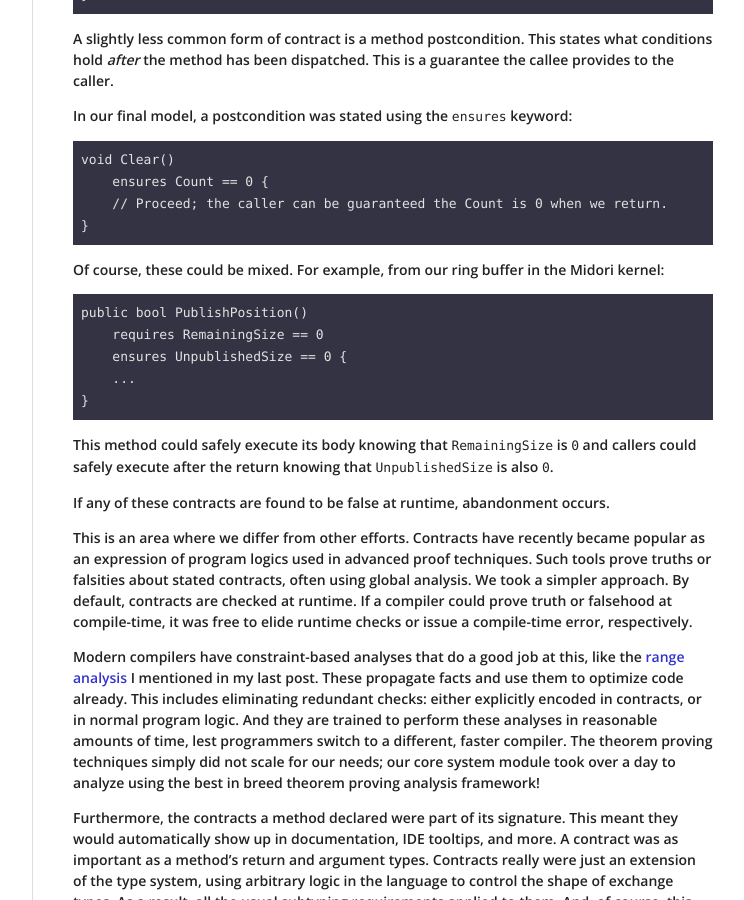
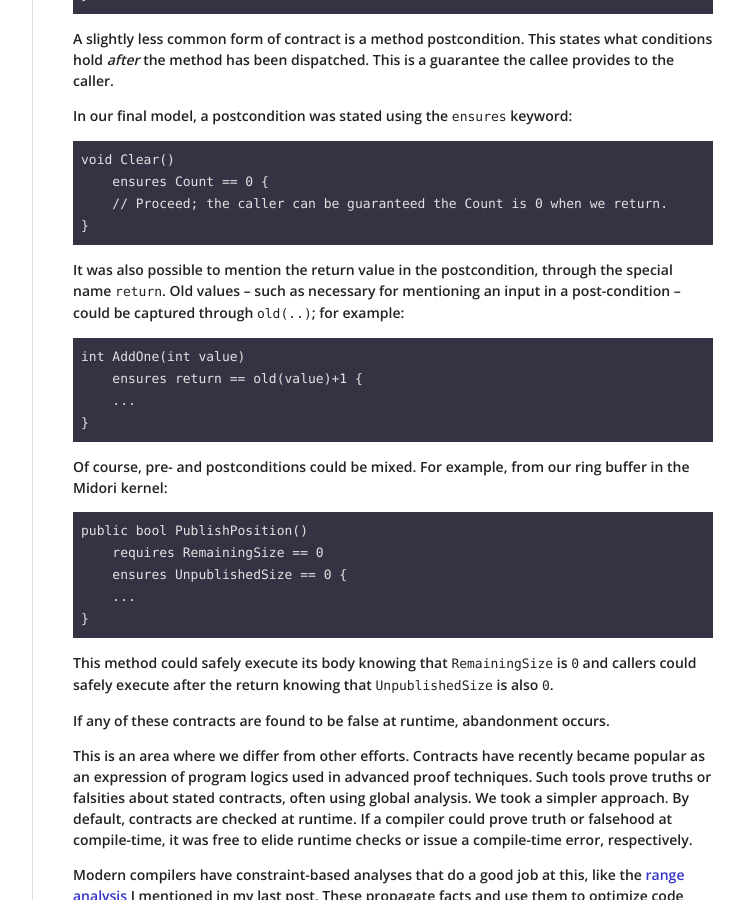
Before and after one commit to joeduffy/joeduffy.github.io, a Jekyll site: the page built from _posts/2016-02-07-the-error-model.md, in a window 1280 px wide and 900 px high, scrolled down 22781 px. Shown: the whole window, without its empty margins (378-1122 px from the left). Built offline with Jekyll 4.4.1, drawn with Linux system fonts in a browser that asks for light colours; nearby versions of some CDN libraries; comment, search, counter and statistics services are not loaded.

Commit message:
Add mention of `return` and `old` for postconditions

```diff
--- a/_posts/2016-02-07-the-error-model.md
+++ b/_posts/2016-02-07-the-error-model.md
@@ -994,7 +994,15 @@ In our final model, a postcondition was stated using the `ensures` keyword:
         // Proceed; the caller can be guaranteed the Count is 0 when we return.
     }
 
-Of course, these could be mixed.  For example, from our ring buffer in the Midori kernel:
+It was also possible to mention the return value in the postcondition, through the special name `return`.  Old values --
+such as necessary for mentioning an input in a post-condition -- could be captured through `old(..)`; for example:
+
+    int AddOne(int value)
+        ensures return == old(value)+1 {
+        ...
+    }
+
+Of course, pre- and postconditions could be mixed.  For example, from our ring buffer in the Midori kernel:
 
     public bool PublishPosition()
         requires RemainingSize == 0
```
